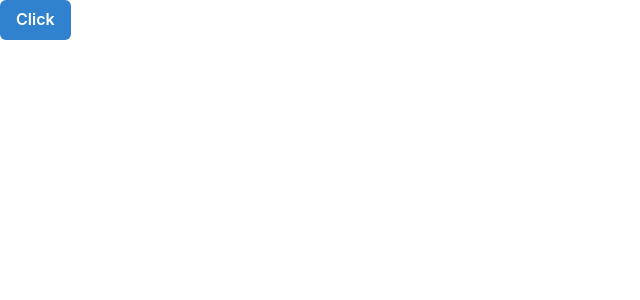
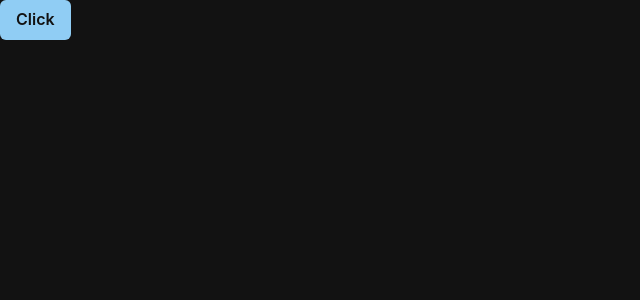
Before and after one commit to aizazjk02/game-hub-test, a React (Vite) app: page / in a window 1280 px wide. Shown: the top 300 px of the page, without its empty margins (0-640 px from the left). Built offline with nearby package versions, Linux system fonts and the light colour scheme.

Commit message:
feat: add react query and chakra UI support.

```diff
--- a/src/main.tsx
+++ b/src/main.tsx
@@ -1,13 +1,22 @@
 import React from 'react'
 import ReactDOM from 'react-dom/client'
-import { ChakraProvider } from '@chakra-ui/react'
+import { ChakraProvider, ColorModeScript } from '@chakra-ui/react'
+
+import { QueryClient, QueryClientProvider } from '@tanstack/react-query'
+import { ReactQueryDevtools } from '@tanstack/react-query-devtools'
 import App from './App.tsx'
 import './index.css'
+import theme from './theme.ts'
 
+const queryClient = new QueryClient()
 ReactDOM.createRoot(document.getElementById('root')!).render(
   <React.StrictMode>
-    <ChakraProvider>
-      <App />
+    <ChakraProvider theme={theme}>
+      <ColorModeScript initialColorMode={theme.config.initialColorMode} />
+      <QueryClientProvider client={queryClient}>
+        <App />
+        <ReactQueryDevtools />
+      </QueryClientProvider>
     </ChakraProvider>
   </React.StrictMode>,
 )
```
